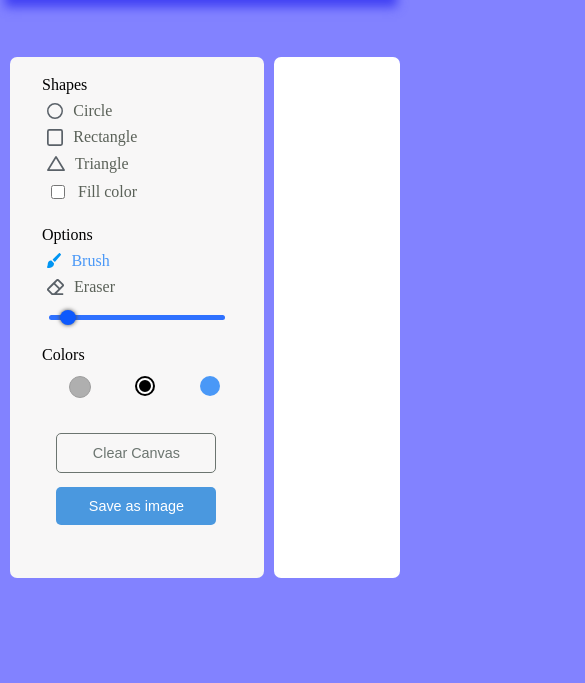
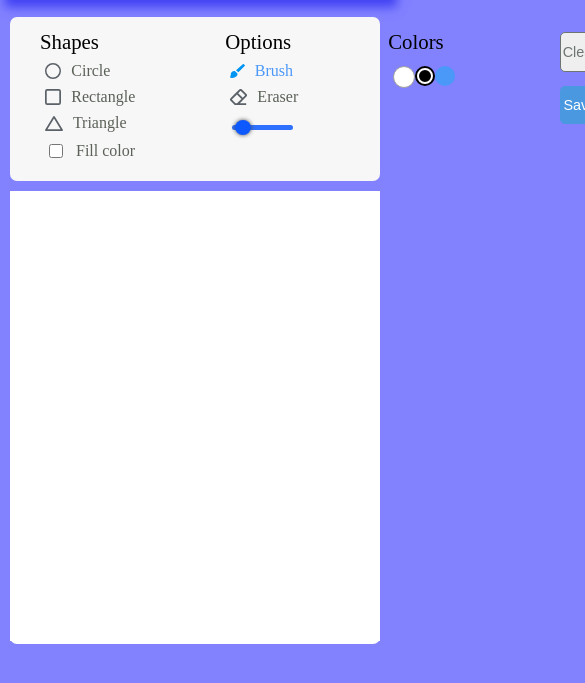
Before and after one commit to MarcossIC/paint-ease, a plain HTML site: page index.html in a window 390 px wide. Shown: the part 85-768 px from the top of the page, 585 px wide, since content can reach past the window. Drawn offline with Linux system fonts and the light colour scheme.

Commit message:
semi responsive styles

```diff
--- a/index.html
+++ b/index.html
@@ -5,6 +5,7 @@
     <meta http-equiv="X-UA-Compatible" content="IE=edge">
     <meta name="viewport" content="width=device-width, initial-scale=1.0">
     <title>Basic Paint</title>
+    <link rel="stylesheet" href="./styles/normalize.css">
     <link rel="stylesheet" href="./styles/style.css">
     <script  src="./scripts/brushConfigurator.js" defer></script>
     <script  src="./scripts/canvasDomain.js" defer></script>
@@ -19,7 +20,7 @@
         </div>
     </header>
 
-    <main>
+    <main class="container">
         <section class="tools-board">
             <div class="row">
                 <label class="title">Shapes</label>
@@ -73,13 +74,13 @@
             </div>
 
             <div class="row buttons">
-                <button class="clear-canvas" id="clear">Clear Canvas</button>
-                <button class="save-as-image" id="save">Save as image</button>
+                <button class="clear-canvas" id="clear">Clear</button>
+                <button class="save-as-image" id="save">Save</button>
             </div>
         </section>
 
         <section class="drawing-board">
-            <canvas id="canvas"></canvas>
+            <canvas id="canvas" class="canvas"></canvas>
         </section>
     </main>
 
--- a/scripts/canvasDomain.js
+++ b/scripts/canvasDomain.js
@@ -11,6 +11,9 @@ class Canvas {
       window.addEventListener("load", ()=>{
         this.canvas.width = this.canvas.offsetWidth;
         this.canvas.height = this.canvas.offsetHeight;
+        this.context.fillStyle = "#fff";
+        this.context.strokeStyle = "#fff";
+        this.context.fillRect(0, 0, this.canvas.width, this.canvas.height );
       });
       this.snapshot = null;
     }
--- /dev/null
+++ b/styles/normalize.css
@@ -0,0 +1,48 @@
+/* http://meyerweb.com/eric/tools/css/reset/
+   v2.0 | 20110126
+   License: none (public domain)
+*/
+
+html, body, div, span, applet, object, iframe,
+h1, h2, h3, h4, h5, h6, p, blockquote, pre,
+a, abbr, acronym, address, big, cite, code,
+del, dfn, em, img, ins, kbd, q, s, samp,
+small, strike, strong, sub, sup, tt, var,
+b, u, i, center,
+dl, dt, dd, ol, ul, li,
+fieldset, form, label, legend,
+table, caption, tbody, tfoot, thead, tr, th, td,
+article, aside, canvas, details, embed,
+figure, figcaption, footer, header, hgroup,
+menu, nav, output, ruby, section, summary,
+time, mark, audio, video {
+	margin: 0;
+	padding: 0;
+	border: 0;
+	font-size: 100%;
+	font: inherit;
+	vertical-align: baseline;
+}
+/* HTML5 display-role reset for older browsers */
+article, aside, details, figcaption, figure,
+footer, header, hgroup, menu, nav, section {
+	display: block;
+}
+body {
+	line-height: 1;
+}
+ol, ul {
+	list-style: none;
+}
+blockquote, q {
+	quotes: none;
+}
+blockquote:before, blockquote:after,
+q:before, q:after {
+	content: '';
+	content: none;
+}
+table {
+	border-collapse: collapse;
+	border-spacing: 0;
+}
--- a/styles/style.css
+++ b/styles/style.css
@@ -1,55 +1,3 @@
-/* http://meyerweb.com/eric/tools/css/reset/
-   v2.0 | 20110126
-   License: none (public domain)
-*/
-
-html, body, div, span, applet, object, iframe,
-h1, h2, h3, h4, h5, h6, p, blockquote, pre,
-a, abbr, acronym, address, big, cite, code,
-del, dfn, em, img, ins, kbd, q, s, samp,
-small, strike, strong, sub, sup, tt, var,
-b, u, i, center,
-dl, dt, dd, ol, ul, li,
-fieldset, form, label, legend,
-table, caption, tbody, tfoot, thead, tr, th, td,
-article, aside, canvas, details, embed,
-figure, figcaption, footer, header, hgroup,
-menu, nav, output, ruby, section, summary,
-time, mark, audio, video {
-	margin: 0;
-	padding: 0;
-	border: 0;
-	font-size: 100%;
-	font: inherit;
-	vertical-align: baseline;
-}
-/* HTML5 display-role reset for older browsers */
-article, aside, details, figcaption, figure,
-footer, header, hgroup, menu, nav, section {
-	display: block;
-}
-body {
-	line-height: 1;
-}
-ol, ul {
-	list-style: none;
-}
-blockquote, q {
-	quotes: none;
-}
-blockquote:before, blockquote:after,
-q:before, q:after {
-	content: '';
-	content: none;
-}
-table {
-	border-collapse: collapse;
-	border-spacing: 0;
-}
-
-/* NORMALIZE */
-
-
 /* BODY */
 body{
 
@@ -57,9 +5,9 @@ body{
 	background-color: rgb(130, 130, 255);
 }
 
-main{
+.container{
 	display: flex;
-	width: 100%;
+	width: auto;
 	gap: 10px;
     padding: 10px;
 	max-width: 80em;
@@ -116,6 +64,10 @@ section{
 	align-items: center;
 	margin-bottom: 10px;
 }
+.row .title{
+	font-size: 1.3em;
+}
+
 .option label, span{
 	user-select: none;
 }
@@ -186,7 +138,7 @@ section{
 	margin-top: 3px;
 }
 .colors .option:nth-child(1){
-	background-color: #afafaf;
+	background-color: #ffffff;
 	border: 1px solid #9e9e9e;
 }
 
@@ -221,12 +173,14 @@ section{
 }
 
 /*BOTONES   */
+.buttons{
+	flex-direction: column;
+}
 
 .buttons button{
-	width: 100%;
+	width: 80%;
 	border: none;
 	outline: none;
-	background: none;
 	border-radius: 5px;
 	cursor: pointer;
 	font-size: 0.9rem;
@@ -236,7 +190,6 @@ section{
 }
 
 .buttons .clear-canvas{
-	width: 80%;
 	border: 1px solid #6c7570;
 	color: #6c7570;
 	transition: all 0.3s ease;
@@ -247,10 +200,8 @@ section{
 }
 
 .buttons .save-as-image{
-	width: 80%;
 	color: #fff;
 	background-color: #4a98df;
-
 }
 
 /* LIENZO DE PINTAR */
@@ -263,3 +214,33 @@ section{
 	width: 100%;
 	height: 100%;
 }
+
+/* MEDIA QUERYS */
+@media screen and (max-width: 1340px) {
+	.header{
+		margin-bottom: 10px;
+	}
+	.container{
+		flex-direction: column;
+		margin: 0 auto;
+		width: auto;
+	}
+	.tools-board{
+		display: grid;
+        grid-template-columns: repeat(4, 1fr);
+        gap: 40px;
+
+		width: 100%;
+		padding: 0px;
+		text-align: left;
+	}
+	.tools-board .row{
+		margin: 10px 20px;
+	}
+
+	.drawing-board canvas, .drawing-board{
+		width: 100%;
+		height: 450px;
+	}
+
+}
```
